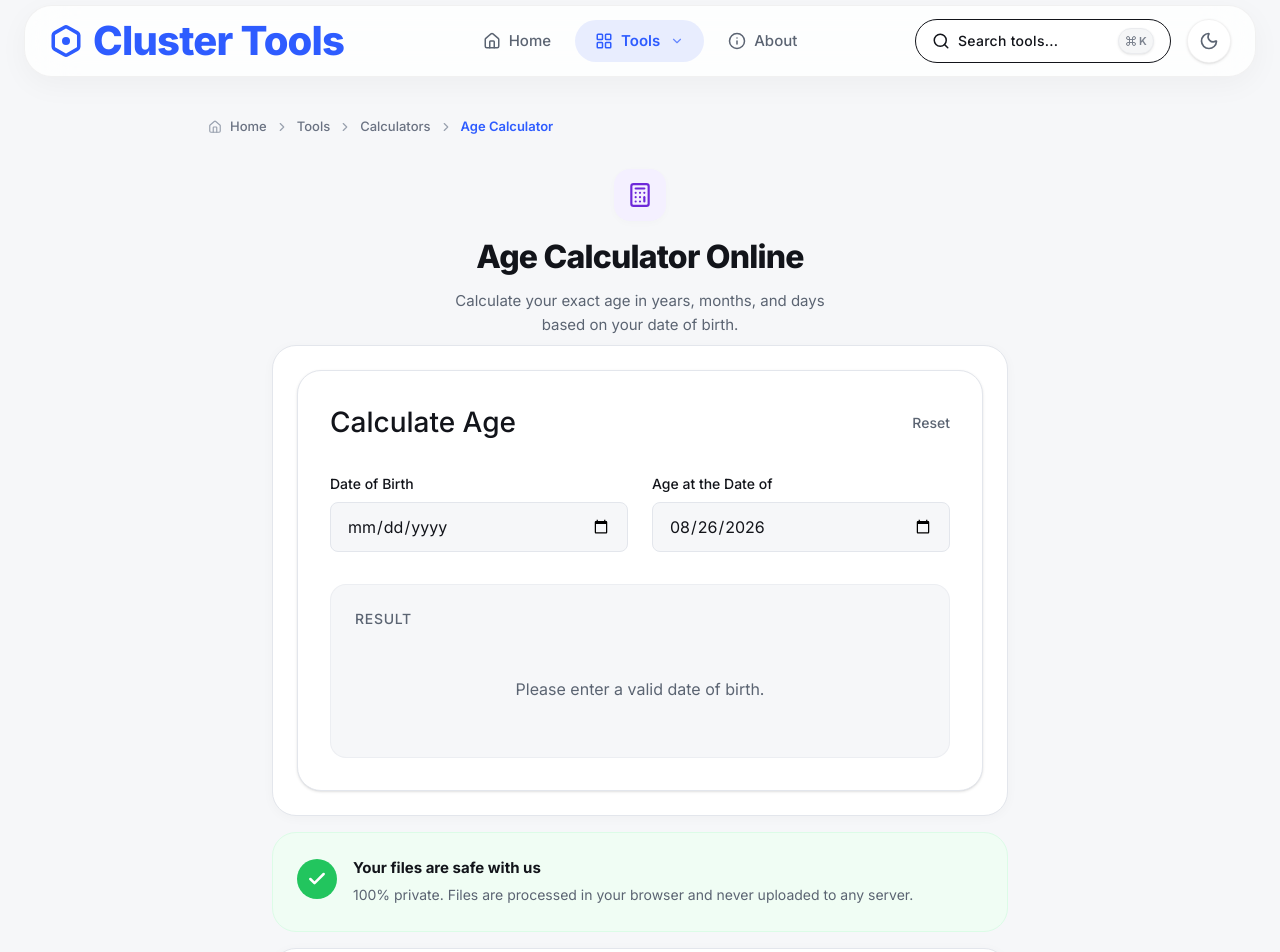
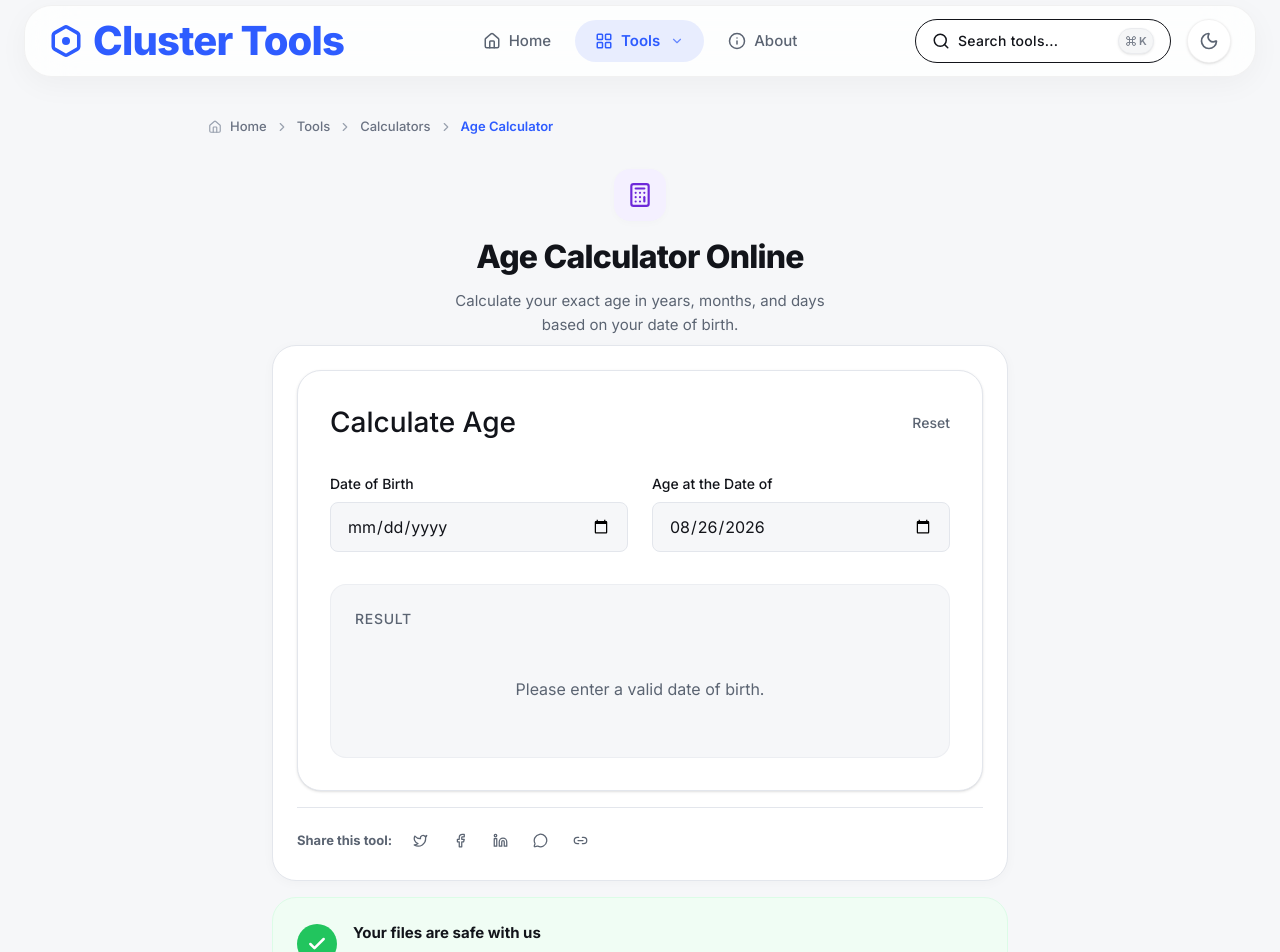
Before and after one commit to dualh-solutions/Cluster-Tools, a Next.js app: page /tools/calculators/age-calculator in a window 1280 px wide. Shown: the top 952 px of the page. Built offline with nearby package versions, Linux system fonts and the light colour scheme.

Commit message:
feat(seo): add lightweight social share buttons to tool pages

```diff
--- /dev/null
+++ b/components/tools/shared/SocialShare.tsx
@@ -0,0 +1,81 @@
+"use client";
+
+import React, { useState, useEffect } from 'react';
+import { Link2, Check, MessageCircle } from 'lucide-react';
+
+export function SocialShare({ title }: { title?: string }) {
+  const [url, setUrl] = useState('');
+  const [copied, setCopied] = useState(false);
+
+  useEffect(() => {
+    setUrl(window.location.href);
+  }, []);
+
+  const shareTitle = title || "Check out this free tool from Cluster Tools!";
+  const encodedUrl = encodeURIComponent(url);
+  const encodedTitle = encodeURIComponent(shareTitle);
+
+  const handleCopy = async () => {
+    try {
+      await navigator.clipboard.writeText(url);
+      setCopied(true);
+      setTimeout(() => setCopied(false), 2000);
+    } catch (e) {
+      console.error('Failed to copy');
+    }
+  };
+
+  // Only render on client to avoid hydration mismatch with window.location
+  if (!url) return null;
+
+  return (
+    <div className="flex items-center gap-3 pt-4 border-t border-border mt-4 w-full justify-center sm:justify-start">
+      <span className="text-[13px] font-bold text-ink-muted">Share this tool:</span>
+      <div className="flex items-center gap-2">
+        <a
+          href={`https://twitter.com/intent/tweet?url=${encodedUrl}&text=${encodedTitle}`}
+          target="_blank"
+          rel="noopener noreferrer"
+          className="w-8 h-8 rounded-full bg-surface-container flex items-center justify-center text-ink-muted hover:text-[#1DA1F2] hover:bg-surface-hover transition-colors"
+          aria-label="Share on Twitter/X"
+        >
+          <svg viewBox="0 0 24 24" width="15" height="15" stroke="currentColor" strokeWidth="2" fill="none" strokeLinecap="round" strokeLinejoin="round"><path d="M22 4s-.7 2.1-2 3.4c1.6 10-9.4 17.3-18 11.6 2.2.1 4.4-.6 6-2C3 15.5.5 9.6 3 5c2.2 2.6 5.6 4.1 9 4-.9-4.2 4-6.6 7-3.8 1.1 0 3-1.2 3-1.2z"></path></svg>
+        </a>
+        <a
+          href={`https://www.facebook.com/sharer/sharer.php?u=${encodedUrl}`}
+          target="_blank"
+          rel="noopener noreferrer"
+          className="w-8 h-8 rounded-full bg-surface-container flex items-center justify-center text-ink-muted hover:text-[#4267B2] hover:bg-surface-hover transition-colors"
+          aria-label="Share on Facebook"
+        >
+          <svg viewBox="0 0 24 24" width="15" height="15" stroke="currentColor" strokeWidth="2" fill="none" strokeLinecap="round" strokeLinejoin="round"><path d="M18 2h-3a5 5 0 0 0-5 5v3H7v4h3v8h4v-8h3l1-4h-4V7a1 1 0 0 1 1-1h3z"></path></svg>
+        </a>
+        <a
+          href={`https://www.linkedin.com/sharing/share-offsite/?url=${encodedUrl}`}
+          target="_blank"
+          rel="noopener noreferrer"
+          className="w-8 h-8 rounded-full bg-surface-container flex items-center justify-center text-ink-muted hover:text-[#0A66C2] hover:bg-surface-hover transition-colors"
+          aria-label="Share on LinkedIn"
+        >
+          <svg viewBox="0 0 24 24" width="15" height="15" stroke="currentColor" strokeWidth="2" fill="none" strokeLinecap="round" strokeLinejoin="round"><path d="M16 8a6 6 0 0 1 6 6v7h-4v-7a2 2 0 0 0-2-2 2 2 0 0 0-2 2v7h-4v-7a6 6 0 0 1 6-6z"></path><rect x="2" y="9" width="4" height="12"></rect><circle cx="4" cy="4" r="2"></circle></svg>
+        </a>
+        <a
+          href={`https://api.whatsapp.com/send?text=${encodedTitle}%20${encodedUrl}`}
+          target="_blank"
+          rel="noopener noreferrer"
+          className="w-8 h-8 rounded-full bg-surface-container flex items-center justify-center text-ink-muted hover:text-[#25D366] hover:bg-surface-hover transition-colors"
+          aria-label="Share on WhatsApp"
+        >
+          <MessageCircle size={15} />
+        </a>
+        <button
+          onClick={handleCopy}
+          className="w-8 h-8 rounded-full bg-surface-container flex items-center justify-center text-ink-muted hover:text-ink hover:bg-surface-hover transition-colors"
+          aria-label="Copy link"
+        >
+          {copied ? <Check size={15} className="text-green-500" /> : <Link2 size={15} />}
+        </button>
+      </div>
+    </div>
+  );
+}
--- a/components/tools/shared/ToolLayout.tsx
+++ b/components/tools/shared/ToolLayout.tsx
@@ -4,6 +4,7 @@ import React from "react";
 import Link from "next/link";
 import { useParams, usePathname } from 'next/navigation';
 import { getToolBySlug } from '@/lib/tools/registry';
+import { SocialShare } from './SocialShare';
 import {
   ArrowLeft, Shrink, UploadCloud, Download, Lock, Zap,
   RefreshCw, Calculator, Code, Search, PenTool, CheckCircle, Eye, Settings, Copy
@@ -118,10 +119,12 @@ export function ToolLayout({
       {noChildrenBox ? (
         <div className="w-full flex flex-col mb-4">
           {children}
+          <SocialShare title={displayTitle} />
         </div>
       ) : (
         <div className="w-full bg-surface rounded-[24px] shadow-[0_2px_12px_rgba(0,0,0,0.03)] border border-border p-6 flex flex-col mb-4">
           {children}
+          <SocialShare title={displayTitle} />
         </div>
       )}
 
```
